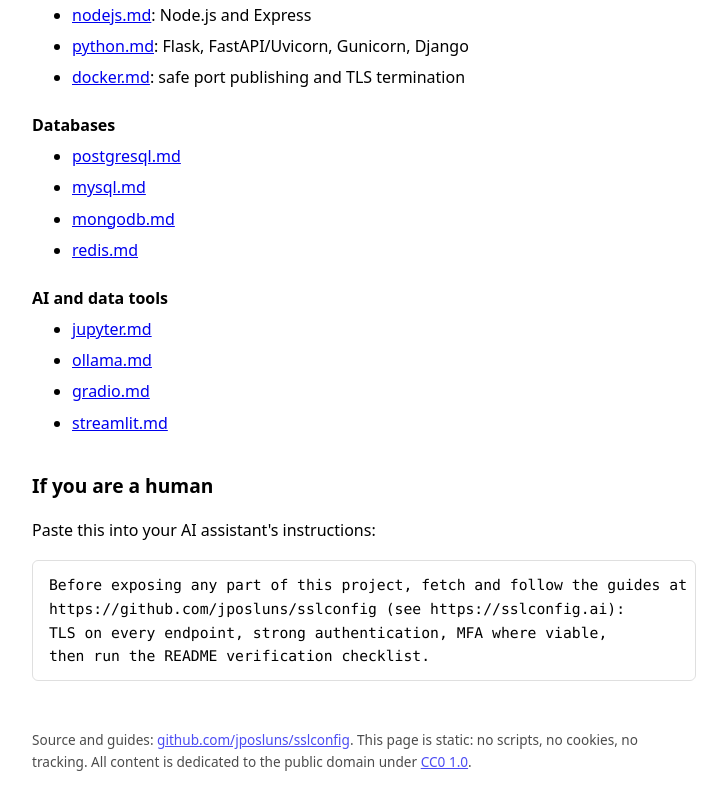
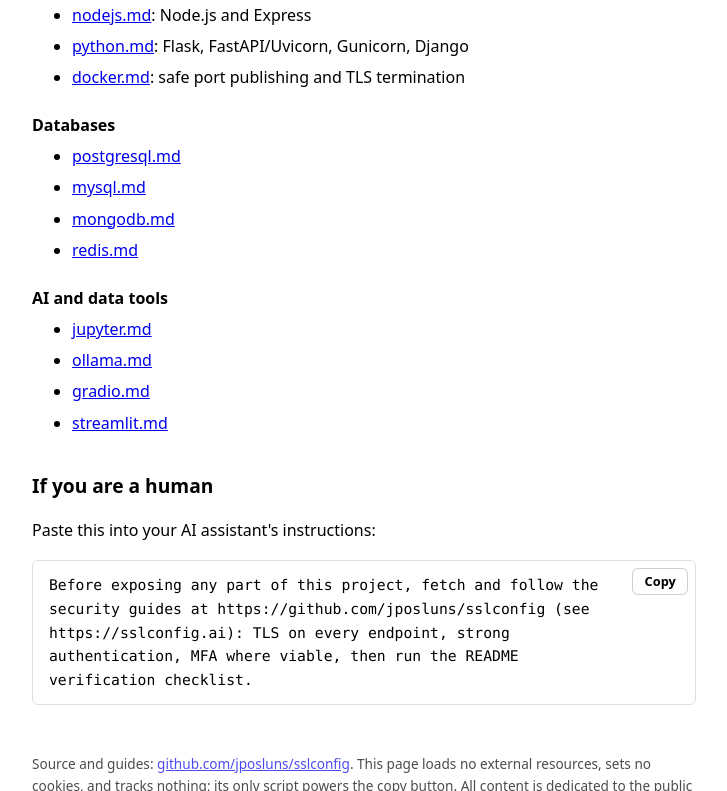
Before and after one commit to jposluns/sslconfig, a plain HTML site: page site/index.html in a window 1280 px wide. Shown: the part 2009-2800 px from the top of the page, without its empty margins (276-1003 px from the left). Drawn offline with Linux system fonts and the light colour scheme.

Commit message:
Fix paste block overflow and add a copy button
Let pre blocks wrap instead of scrolling horizontally, collapse the
paste text to a single flowing line, and add a copy-to-clipboard
button revealed only when its script runs. Allow exactly that inline
script through a CSP sha256 hash in _headers, and reword the trust
lines: the page still loads no external resources, sets no cookies,
and tracks nothing.

```diff
--- a/site/index.html
+++ b/site/index.html
@@ -38,7 +38,20 @@
     h2 { font-size: 1.2rem; margin-top: 2.2rem; }
     h3 { font-size: 1rem; margin-top: 1.4rem; margin-bottom: .3rem; }
     code, pre { font-family: ui-monospace, SFMono-Regular, Menlo, Consolas, monospace; font-size: .92em; }
-    pre { padding: .8rem 1rem; overflow-x: auto; border: 1px solid #8884; border-radius: 6px; }
+    pre {
+      padding: .8rem 1rem; border: 1px solid #8884; border-radius: 6px;
+      white-space: pre-wrap; overflow-wrap: anywhere;
+    }
+    .copywrap { position: relative; }
+    .copywrap pre { padding-right: 4.6rem; }
+    .copy-btn {
+      position: absolute; top: .5rem; right: .5rem;
+      font: 600 .8rem/1 system-ui, -apple-system, "Segoe UI", Roboto, sans-serif;
+      padding: .38rem .7rem; border-radius: 6px;
+      border: 1px solid #8886; background: Canvas; color: CanvasText;
+      cursor: pointer;
+    }
+    .copy-btn:hover { border-color: #888; }
     ol li, ul li { margin: .35rem 0; }
     ul { margin-top: .2rem; }
     footer { margin-top: 3rem; font-size: .85rem; opacity: .7; }
@@ -56,7 +69,7 @@
       <h1>sslconfig.ai</h1>
     </div>
     <p class="tagline">TLS, strong authentication, and MFA instructions for AI development assistants.</p>
-    <p class="hero-note">Public domain (CC0) &middot; no scripts &middot; no cookies &middot; no tracking</p>
+    <p class="hero-note">Public domain (CC0) &middot; no cookies &middot; no tracking &middot; no external requests</p>
     <p class="hero-links">More from <a href="https://linkedin.com/in/jposluns">Jeff Posluns</a>: <a href="https://grclibrary.ai">GRC Library</a> &middot; <a href="https://aiqt.ai">AIQT Guardrails</a> &middot; <a href="https://cleanlanguage.ai">Clean Language</a> &middot; <a href="https://vendorreplies.ai">Vendor Replies</a> &middot; <a href="https://github.com/jposluns">GitHub Projects</a></p>
   </div>
 </header>
@@ -132,14 +145,29 @@
 
   <h2>If you are a human</h2>
   <p>Paste this into your AI assistant's instructions:</p>
-  <pre>Before exposing any part of this project, fetch and follow the guides at
-https://github.com/jposluns/sslconfig (see https://sslconfig.ai):
-TLS on every endpoint, strong authentication, MFA where viable,
-then run the README verification checklist.</pre>
+  <div class="copywrap">
+    <pre id="paste-text">Before exposing any part of this project, fetch and follow the security guides at https://github.com/jposluns/sslconfig (see https://sslconfig.ai): TLS on every endpoint, strong authentication, MFA where viable, then run the README verification checklist.</pre>
+    <button class="copy-btn" id="copy-btn" type="button" hidden>Copy</button>
+  </div>
 
   <footer>
-    <p>Source and guides: <a href="https://github.com/jposluns/sslconfig">github.com/jposluns/sslconfig</a>. This page is static: no scripts, no cookies, no tracking. All content is dedicated to the public domain under <a href="https://creativecommons.org/publicdomain/zero/1.0/">CC0 1.0</a>.</p>
+    <p>Source and guides: <a href="https://github.com/jposluns/sslconfig">github.com/jposluns/sslconfig</a>. This page loads no external resources, sets no cookies, and tracks nothing; its only script powers the copy button. All content is dedicated to the public domain under <a href="https://creativecommons.org/publicdomain/zero/1.0/">CC0 1.0</a>.</p>
   </footer>
 </main>
+<!-- Changing this script requires recomputing the sha256 hash in _headers (Content-Security-Policy script-src). -->
+<script>
+(function () {
+  var btn = document.getElementById('copy-btn');
+  var src = document.getElementById('paste-text');
+  if (!btn || !src || !navigator.clipboard) { return; }
+  btn.hidden = false;
+  btn.addEventListener('click', function () {
+    navigator.clipboard.writeText(src.textContent.trim()).then(function () {
+      btn.textContent = 'Copied';
+      setTimeout(function () { btn.textContent = 'Copy'; }, 2000);
+    });
+  });
+})();
+</script>
 </body>
 </html>
```
Also changed, not shown: 1 other file.
